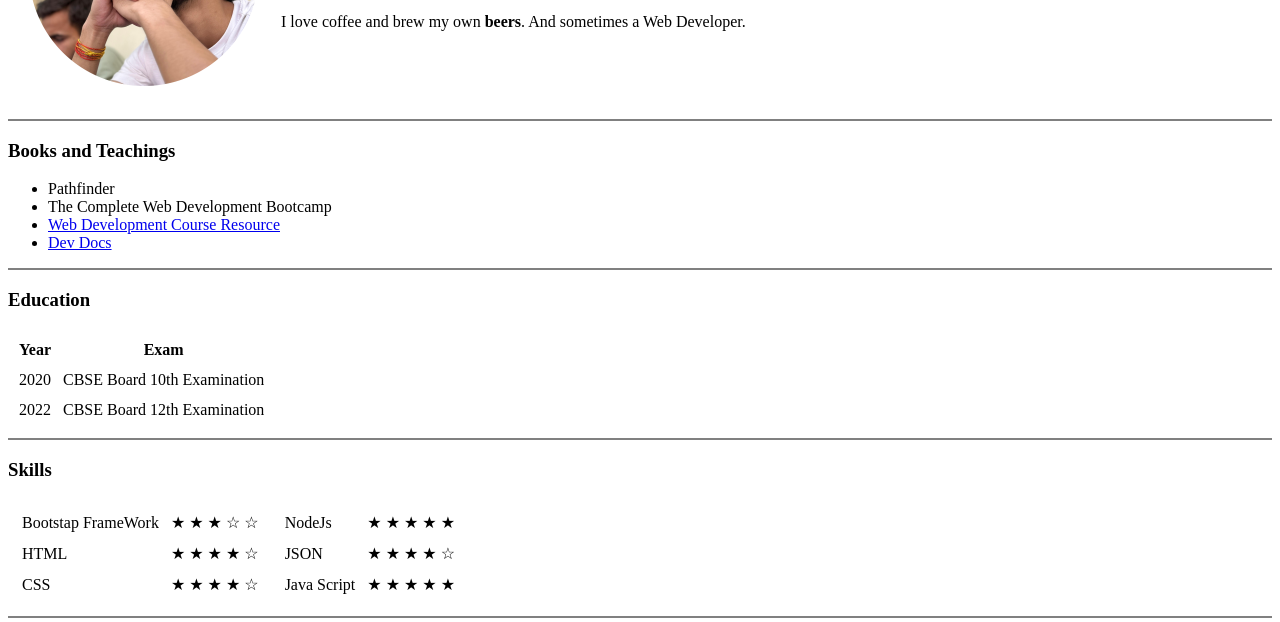
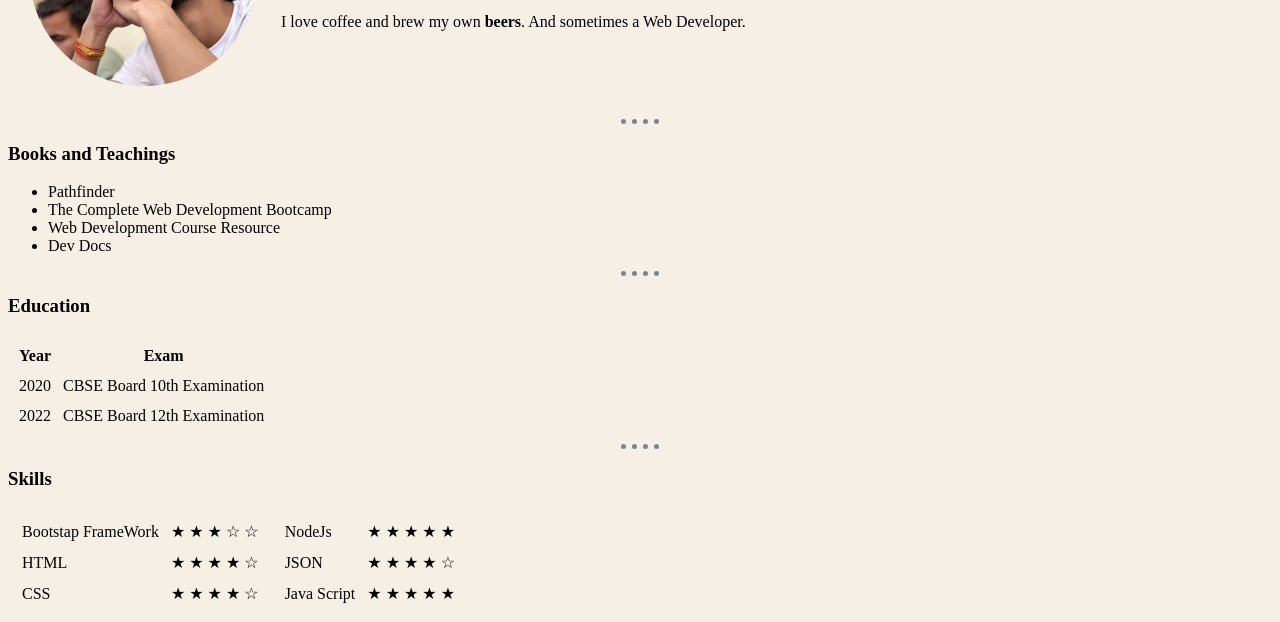
Before and after one commit to Divyanshu026/Html_My_Site, a plain HTML site: page index.html in a window 1280 px wide. Shown: the part 173-795 px from the top of the page. Drawn offline with Linux system fonts and the light colour scheme.

Commit message:
Update index.html

```diff
--- a/index.html
+++ b/index.html
@@ -3,6 +3,19 @@
   <head>
     <meta charset="UTF-8">
     <title>Divyanshu's Personal Site</title>
+    <style>
+      body {
+        background-color: #F5EFE6;
+      }
+      hr {
+        background-color: #F5EFE6;
+        border-style: none;
+        border-top-style: dotted;
+        border-color: #758694;
+        border-width: 5px;
+        width: 3%;
+      }
+    </style>
   </head>
   <body>
     <table cellspacing="20">
@@ -13,15 +26,15 @@
           <p>I love coffee and brew my own <strong>beers</strong>. And sometimes a Web Developer.</p></td>
       </tr>
     </table>
-    <hr size="2" noshade>
+    <hr>
     <h3>Books and Teachings</h3>
     <ul>
       <li>Pathfinder</li>
       <li>The Complete Web Development Bootcamp</li>
-      <li><a href="https://www.appbrewery.co/p/web-development-course-resources/">Web Development Course Resource</a></li>
-      <li><a href="https://devdocs.io/html/">Dev Docs</a></li>
+      <li>Web Development Course Resource</li>
+      <li>Dev Docs</li>
     </ul>
-    <hr size="2" noshade>
+    <hr>
     <h3>Education</h3>
     <table cellspacing="10">
       <thead>
@@ -48,7 +61,7 @@
       </tfoot>
 
     </table>
-    <hr size="2" noshade>
+    <hr>
     <h3>Skills</h3>
     <table>
       <tr>
@@ -112,15 +125,15 @@
         </td>
       </tr>
     </table>
-    <hr size="2" noshade>
+    <hr>
     <h3>My Hobbies</h3>
     <ol>
       <li><a href="https://braeuamberg.at/en/brewing-process?_x_tr_hist=true&cHash=4c1367a2eda55580c204a7c99aaadf77">Beer brewing</a></li>
       <li><a href="https://www.youtube.com/watch?v=WQoB2z67hvY&list=PLDzeHZWIZsTryvtXdMr6rPh4IDexB5NIA">Software Development</a></li>
       <li><a href="https://www.superbikeshowroom.com/">Motorcycles</a></li>
-  </ol>
-  <a href="Contacts.html"><h2>Contact Me</a> :</h2>
-
+    </ol>
+    <hr>
+    <a href="Contacts.html"><h3>Contact Me</a> :</h3>
   </body>
 
 </html>
```
